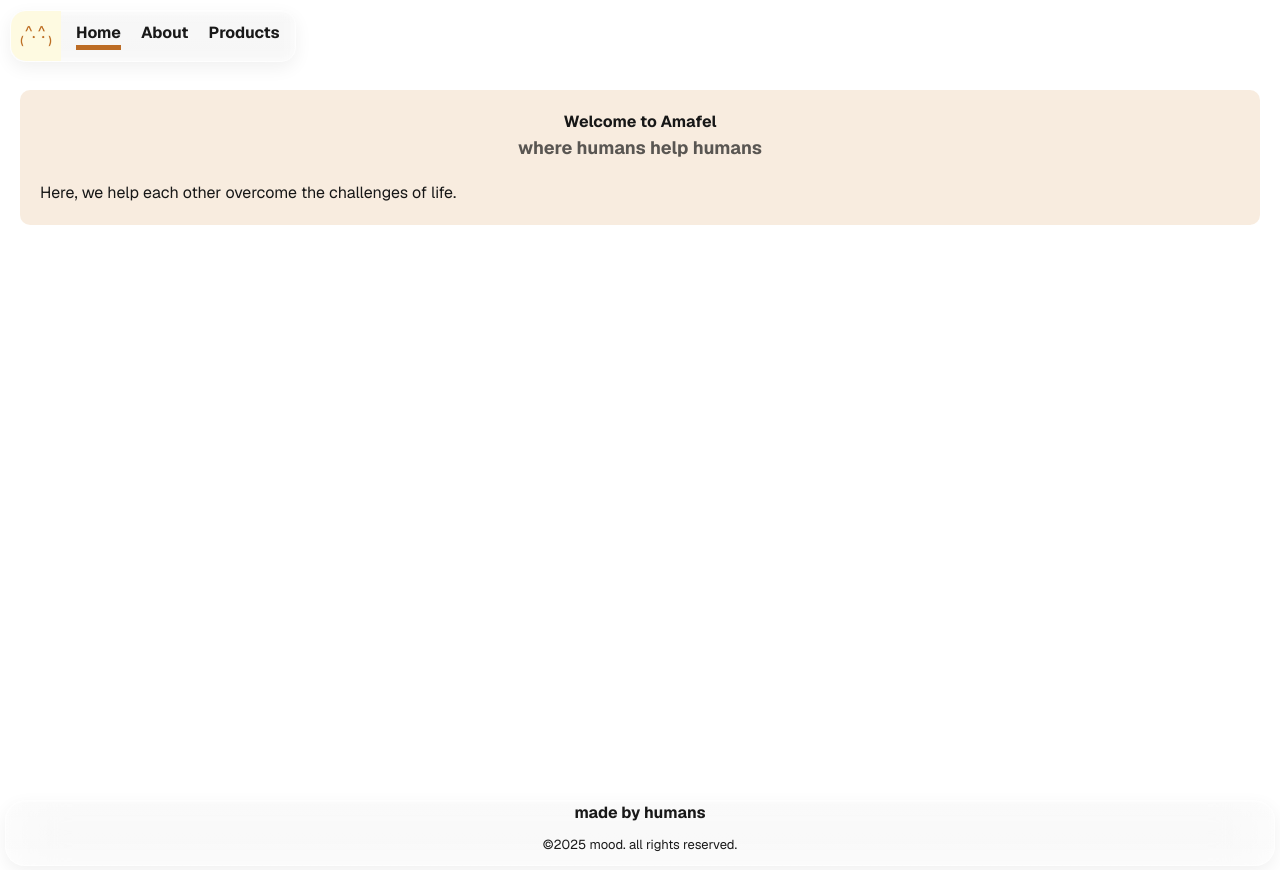
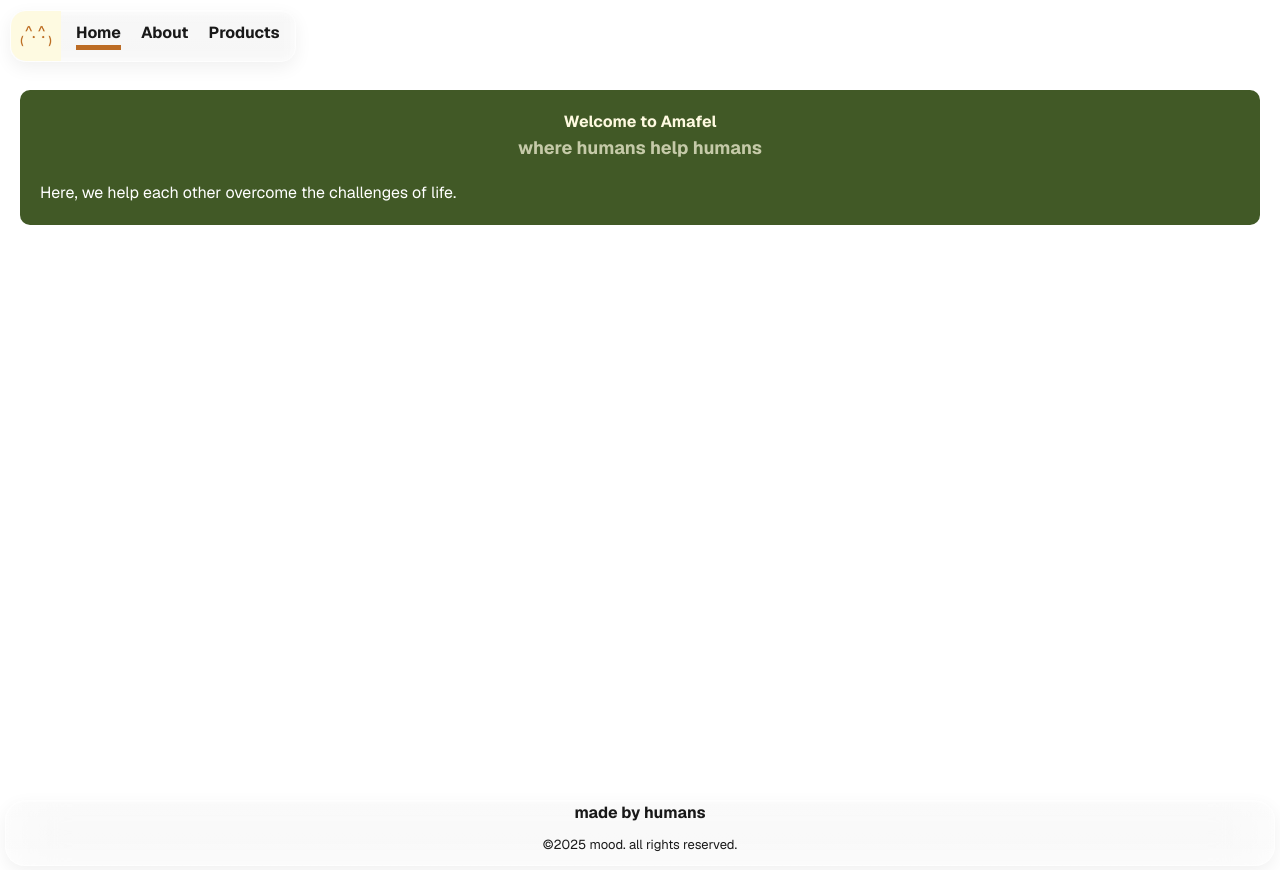
Before and after one commit to nate-leake/amafel-web, a Next.js app: page / in a window 1280 px wide. Built offline with nearby package versions, Linux system fonts and the light colour scheme.

Commit message:
Changed styling

```diff
--- a/app/page.tsx
+++ b/app/page.tsx
@@ -3,14 +3,14 @@ import Image from "next/image";
 export default function Home() {
   return (
     <div>
-      <div className="generalContainer section">
+      <div className="generalContainer section" style={{backgroundColor: "var(--olive-leaf)"}}>
 
-        <div className="sectionHeader">
+        <div className="sectionHeader" style={{color: "var(--cornsilk)"}}>
           <p className="sectionTitle">Welcome to Amafel</p>
           <p className="sectionSubTitle">where humans help humans</p>
         </div>
 
-        <div className="sectionBody">
+        <div className="sectionBody" style={{color: "white"}}>
           <p>Here, we help each other overcome the challenges of life.</p>
         </div>
 
```
